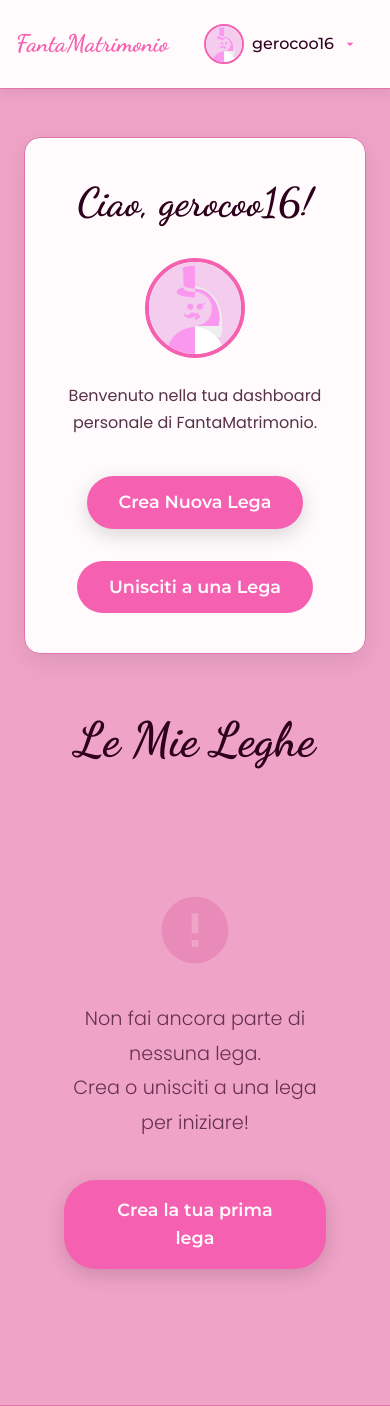
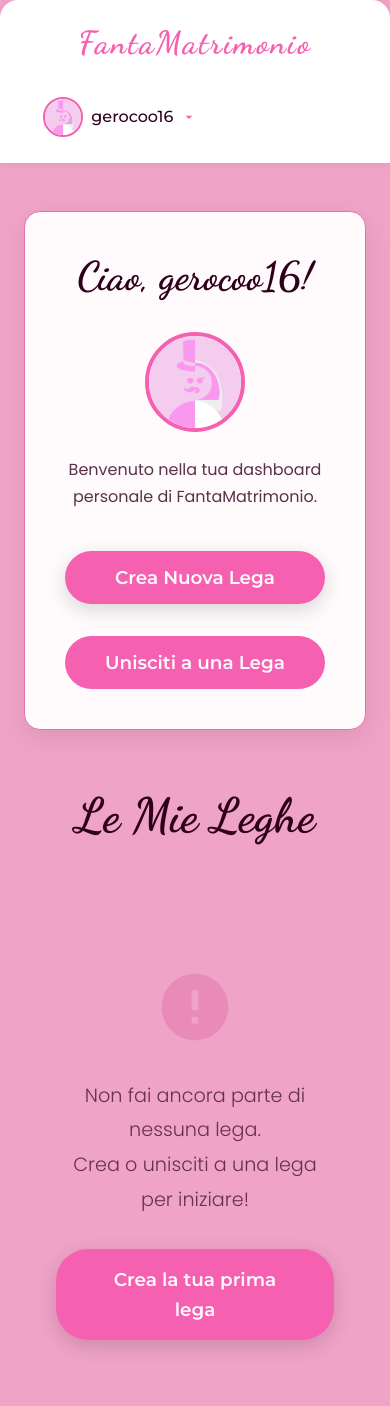
Before and after one commit to Gerocoo/FantaMatrimonio, a Flask app: page /dashboard in a window 390 px wide. Shown: the top 1406 px of the page. Run offline with Flask 3, Linux system fonts and the light colour scheme; a user stored in the database is signed in; some libraries are stand-ins or nearby versions.

Commit message:
fix some visual issue

```diff
--- a/static/fanta.css
+++ b/static/fanta.css
@@ -71,15 +71,24 @@ h1, h2, h3, h4, h5, h6 {
    NAVBAR
    ============================================ */
 .navbar {
-  display: flex;
-  justify-content: space-between;
-  align-items: center;
-  padding: 1rem 2rem;
-  background: var(--card);
-  box-shadow: 0 4px 12px rgba(0, 0, 0, 0.08);
-  border-bottom: 1px solid var(--border);
+    display: flex;
+    align-items: center;
+    justify-content: space-between;
+    padding: 10px 20px;
+    background: #fff;
+    box-shadow: 0 1px 6px rgba(0,0,0,0.03);
 }
-
+.navbar-buttons {
+    display: flex;
+    gap: 10px;
+}
+.navbar-logo {
+    font-size: 2em;          /* più grande */
+    font-weight: bold;       /* più in risalto */
+    color: #b752b9;          /* un colore più acceso */
+    letter-spacing: 2px;
+    flex: 1;                 /* occupa tutto lo spazio disponibile */
+}
 .brand-logo {
   font-family: "Dancing Script", cursive;
   font-size: 2rem;
@@ -591,3 +600,119 @@ tbody td {
   color: var(--secondary-foreground);
   letter-spacing: 1px;
 }
+@media (max-width: 480px) {
+    .navbar-logo {
+        font-size: 1.5em;
+    }
+    .navbar-buttons button,
+    .navbar-buttons .btn {
+        font-size: 1em;
+        padding: 8px 16px;
+    }
+    .navbar {
+        flex-direction: column;
+        align-items: stretch;
+    }
+    .navbar-buttons {
+        justify-content: flex-end;
+        margin-top: 10px;
+    }
+}
+.navbar {
+    display: flex;
+    align-items: center;
+    justify-content: space-between;
+    padding: 16px 24px;
+    background: #fff;
+    border-radius: 18px 18px 0 0;
+    box-shadow: 0 1px 8px rgba(0,0,0,0.06);
+    min-height: 72px;
+}
+
+.brand-logo {
+  font-family: "Dancing Script", cursive;
+  font-size: 2.5rem;
+  font-weight: 900;
+  color: var(--primary);
+  text-decoration: none;
+  letter-spacing: 2px;
+  transition: transform 0.2s;
+  flex: 1 1 0%;
+  text-align: left;
+  margin-right: 1rem;
+}
+
+.brand-logo:hover {
+  transform: scale(1.05);
+}
+
+.navbar-buttons {
+  display: flex;
+  gap: 14px;
+}
+
+.btn, .btn-primary, .btn-secondary {
+  display: inline-block;
+  padding: 1rem 3rem;
+  font-size: 1.1rem;
+  font-weight: 600;
+  font-family: "Montserrat", sans-serif;
+  border-radius: 2rem;
+  text-decoration: none;
+  cursor: pointer;
+  border: none;
+  transition: all 0.3s ease;
+  margin: 0.5rem 0;
+}
+.btn-primary {
+  background: var(--primary);
+  color: var(--primary-foreground);
+  box-shadow: 0 6px 20px rgba(0, 0, 0, 0.15);
+}
+.btn-primary:hover {
+  background: var(--ring);
+  transform: translateY(-3px);
+}
+.btn-secondary {
+  background: var(--secondary);
+  color: var(--secondary-foreground);
+}
+.btn-secondary:hover {
+  background: var(--accent);
+  transform: translateY(-2px);
+}
+
+/* OVERRIDE: responsive NAVBAR */
+@media (max-width: 540px) {
+  .navbar {
+    flex-direction: column;
+    align-items: stretch;
+    text-align: center;
+    gap: 0.5rem;
+    padding: 18px 7vw;
+    min-height: unset;
+  }
+  .brand-logo {
+    font-size: 2em;
+    text-align: center;
+    margin-bottom: 12px;
+    margin-right: 0;
+  }
+  .navbar-buttons {
+    flex-direction: column;
+    align-items: center;
+    width: 100%;
+    gap: 8px;
+  }
+  .btn, .btn-primary, .btn-secondary {
+    width: 100%;
+    max-width: 95vw;
+    justify-content: center;
+    font-size: 1.15em;
+    margin: 0;
+  }
+}
+
+@media (max-width: 350px) {
+  .brand-logo {font-size: 1.5em;}
+}
--- a/templates/base.html
+++ b/templates/base.html
@@ -14,12 +14,9 @@
   <link rel="stylesheet" href="{{ url_for('static', filename='fanta.css') }}">
 </head>
 <body>
-  <!-- Navbar -->
   <nav class="navbar">
     <a href="{{ url_for('home') }}" class="brand-logo">FantaMatrimonio</a>
-
     {% if session.get('user_id') %}
-      <!-- Menu utente loggato -->
       <div class="dropdown">
         <a href="#" id="profileDropdown" onclick="toggleDropdown();return false;">
           <img src="{% if session.get('avatar') and session['avatar'].startswith('http') %}
```
Also changed, not shown: instance/fantamatrimonio.db.
